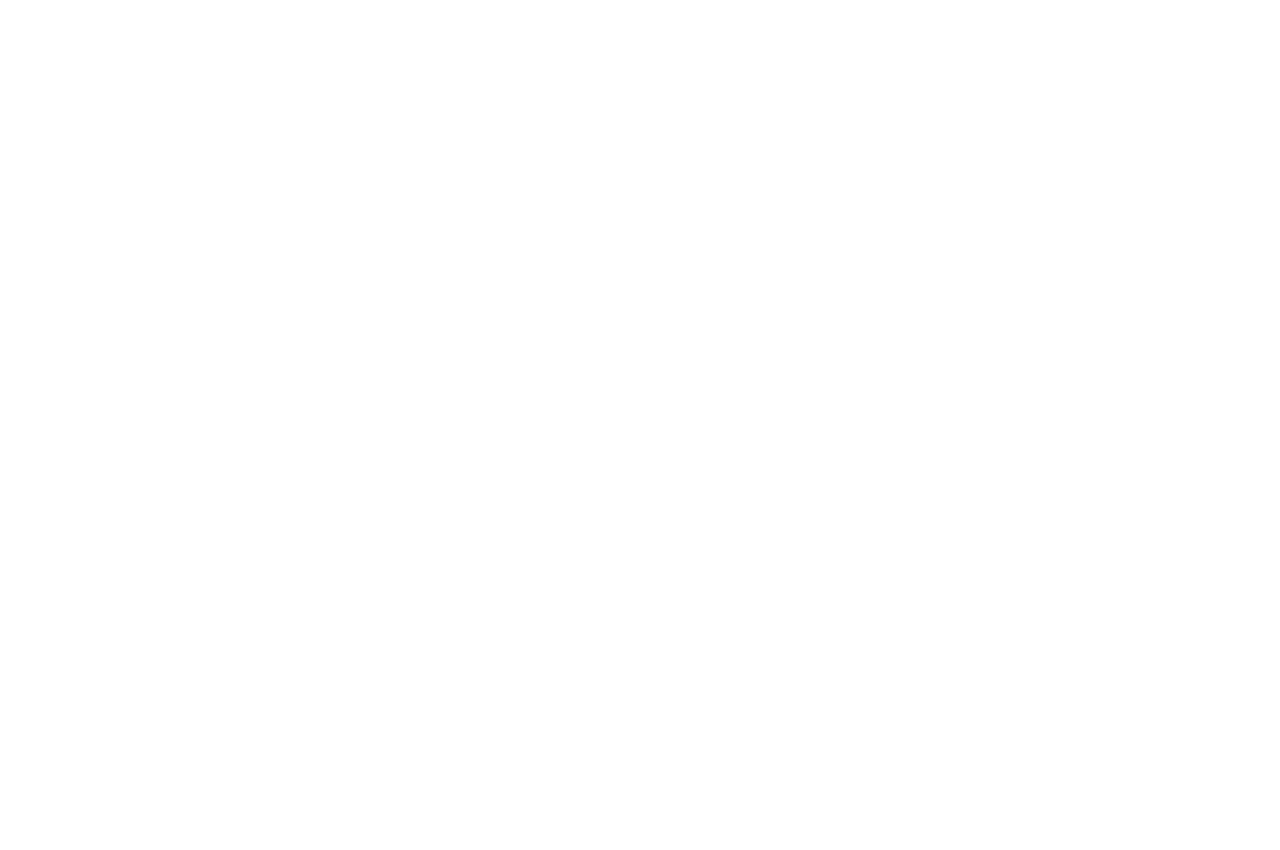
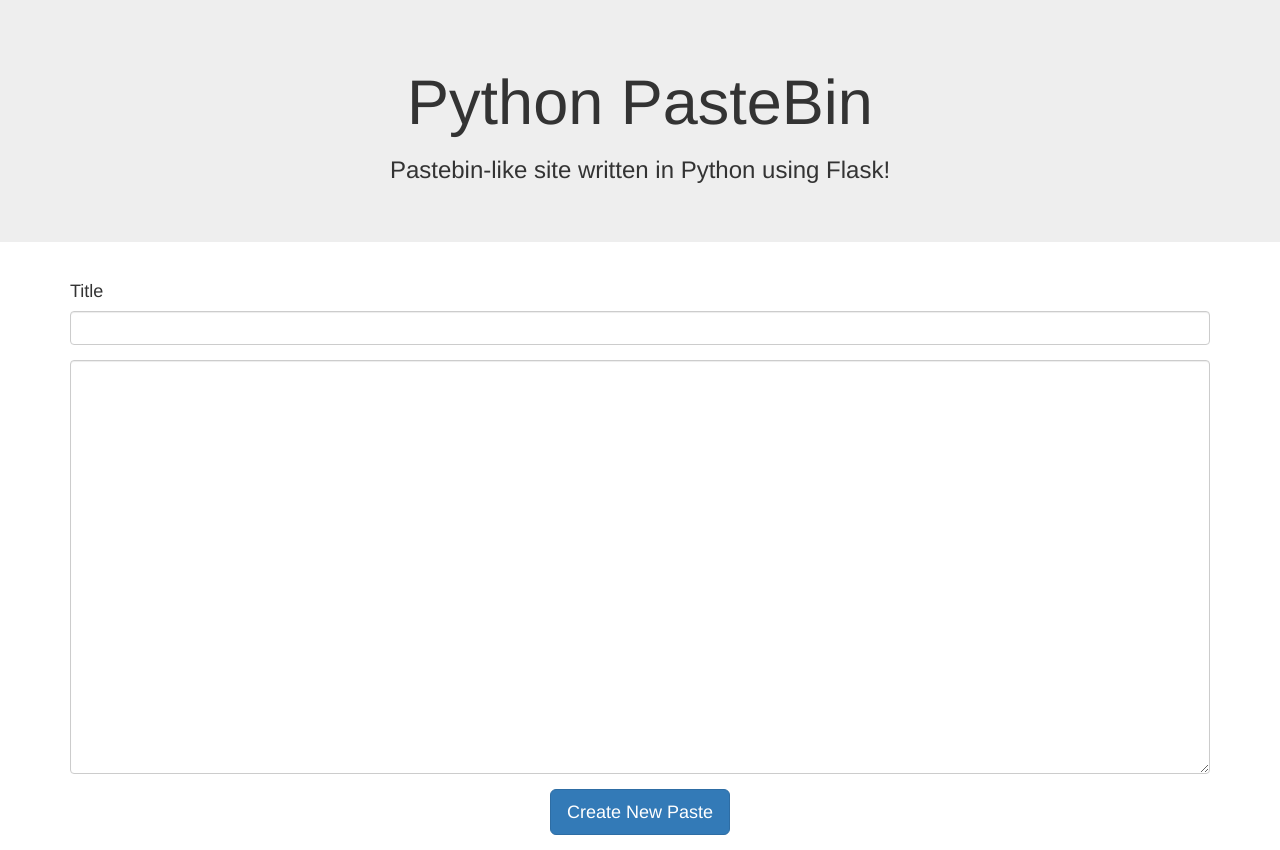
Before and after one commit to joseph-sayler/python_pastebin_app_old, a Flask app: page / in a window 1280 px wide. Before the commit the page is empty. Before the commit the page ends 800 px from the top, so only its background shows below. Run offline with Flask 2, Linux system fonts and the light colour scheme; some libraries are stand-ins or nearby versions.

Commit message:
update index template page to allow for entering and submitting pastes

```diff
--- a/app/templates/index.html
+++ b/app/templates/index.html
@@ -1,9 +1,25 @@
-<!doctype html>
-<html>
-    <head>
-        <title>{{ title }}</title>
-    </head>
-    <body>
-        <h1>{{ greeting }}</h1>
-    </body>
-</html>
+{% extends "bootstrap/base.html" %}
+{% block title %}Python PasteBin{% endblock %}
+
+{% block content %}
+<div class="jumbotron text-center">
+  <h1>Python PasteBin</h1>
+  <h3>Pastebin-like site written in Python using Flask!</h3>
+</div>
+
+<div class="container">
+  <form method="POST">
+    <div class="form-group">
+      <h4>Title</h4>
+      <input type="text" class="form-control" name="title" required>
+    </div>
+    <div class="form-group">
+      <textarea class="form-control" name="paste-text" rows="20" required>
+      </textarea>
+    </div>
+    <div class="form-group text-center">
+      <button type="submit" class="btn btn-lg btn-primary">Create New Paste</button>
+    </div>
+  </form>
+</div>
+{% endblock %}
```
